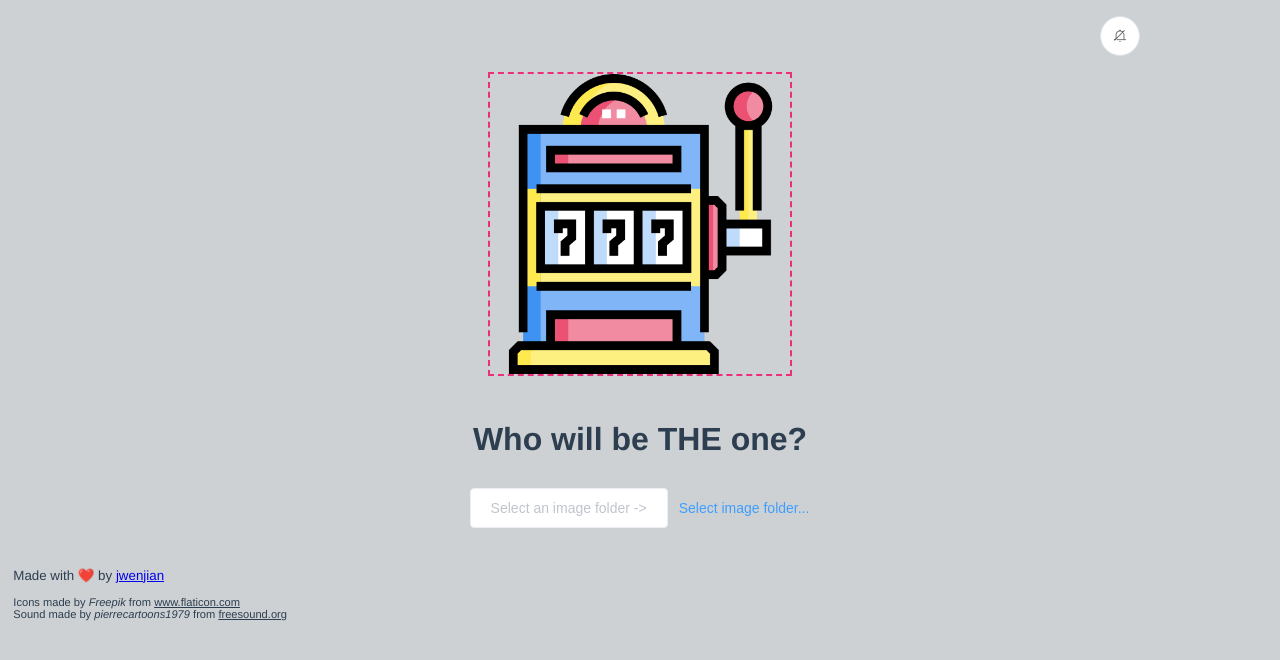
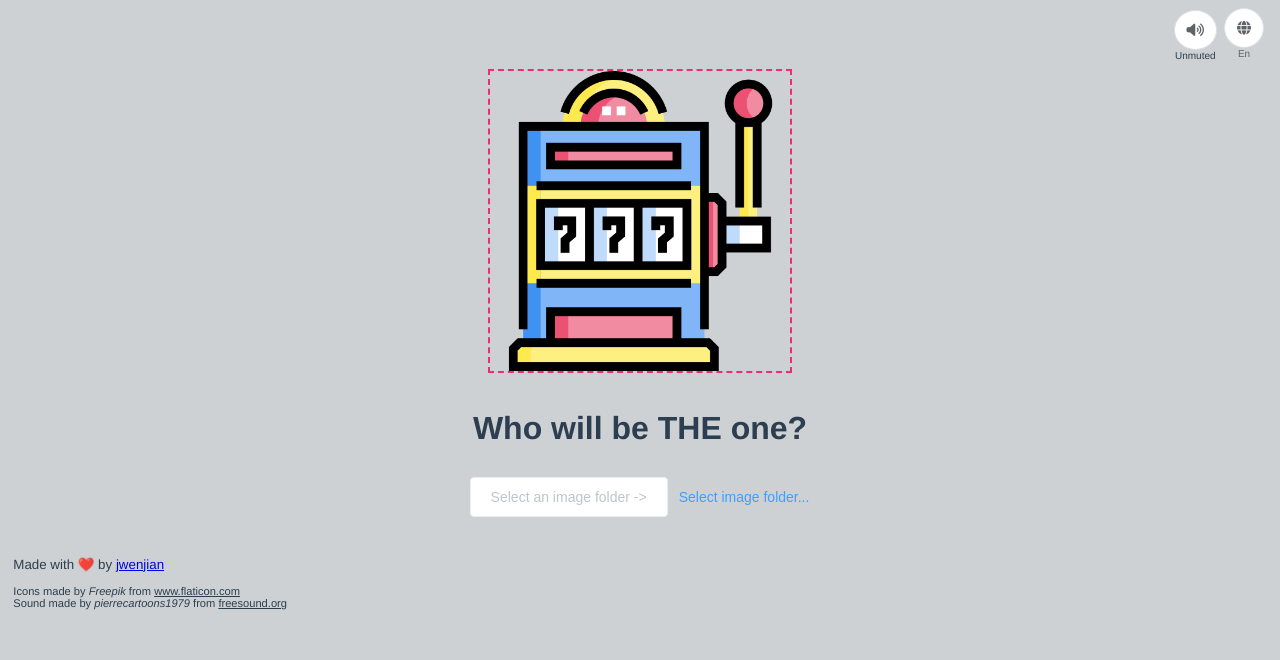
Before and after one commit to jwenjian/lucky-you, a Vue app: page / in a window 1280 px wide. Shown: the top 660 px of the page. Built offline with nearby package versions, Linux system fonts and the light colour scheme; no server answers.

Commit message:
use fontawesome done use flex to layout toolbar row done add lang select btn done add sound control btn done

```diff
--- a/public/index.html
+++ b/public/index.html
@@ -6,6 +6,7 @@
     <meta name="viewport" content="width=device-width,initial-scale=1.0">
     <link rel="icon" href="<%= BASE_URL %>favicon.ico">
     <title><%= htmlWebpackPlugin.options.title %></title>
+    <script src="/js/fa.js"></script>
   </head>
   <body>
     <noscript>
--- a/src/App.vue
+++ b/src/App.vue
@@ -1,8 +1,25 @@
 <template>
   <div id="app">
-    <el-row justify="space-between" class="toobar-row">
-      <el-col :span="6" :offset="18">
-        <el-button class="toobar-btn" :icon="soundBtnIcon" circle @click="toggleSound"></el-button>
+    <el-row justify="space-between" class="toolbar-row">
+      <el-col :span="6" :offset="18" class="toolbar-section">
+        <div class="toolbar-btn-wrapper">
+          <el-button class="toolbar-btn" circle @click="toggleSound">
+            <i :class="soundBtnIcon"></i>
+          </el-button>
+          <span class="toolbar-btn-status">{{ soundBtnStatus }}</span>
+        </div>
+        <div class="toolbar-btn-wrapper">
+          <el-dropdown trigger="click" class="toolbar-btn" @command="onLangChange">
+            <el-button class="toolbar-btn" circle>
+              <i class="fas fa-globe"></i>
+            </el-button>
+            <span class="toolbar-btn-status">{{ selectedLang }}</span>
+            <el-dropdown-menu slot="dropdown">
+              <el-dropdown-item command="en">🇬🇧</el-dropdown-item>
+              <el-dropdown-item command="zh">🇨🇳</el-dropdown-item>
+            </el-dropdown-menu>
+          </el-dropdown>
+        </div>
       </el-col>
     </el-row>
     <el-row justify="space-between" class="img-row">
@@ -75,15 +92,22 @@ export default {
         rolling: null,
         success: null
       },
-      isPlaySound: true
+      isPlaySound: true,
+      selectedLang: "En"
     };
   },
   computed: {
     soundBtnIcon() {
-      return this.isPlaySound ? "el-icon-close-notification" : "el-icon-bell";
+      return this.isPlaySound ? "fas fa-volume-up" : "fas fa-volume-mute";
+    },
+    soundBtnStatus() {
+      return this.isPlaySound ? "Unmuted" : "Muted";
     }
   },
   methods: {
+    onLangChange(e) {
+      console.log(e);
+    },
     toggleSound() {
       this.isPlaySound = !this.isPlaySound;
       let msg = this.isPlaySound ? "Unmuted" : "Muted";
@@ -283,7 +307,7 @@ html body {
   width: 300px;
   height: 300px;
   overflow: hidden;
-  margin: 1em auto;
+  margin: 0.5em auto;
   display: block;
   border: 2px #ec2d7a dashed;
 }
@@ -312,7 +336,24 @@ html body {
   display: block;
   font-size: smaller;
 }
-.toobar-row {
-  margin-top: 1em;
+.toolbar-row {
+  margin-top: 0.5em;
+}
+.toolbar-btn {
+  margin-left: 0.5em;
+}
+.toolbar-btn-status {
+  display: block;
+  font-size: x-small;
+  color: var(--primary);
+}
+.toolbar-section {
+  display: flex;
+  justify-content: flex-end;
+  padding-right: 1em;
+}
+.toolbar-btn-wrapper {
+  margin-left: 0;
+  align-content: flex-end;
 }
 </style>
```
Also changed, not shown: package.json (line endings or trailing spaces), public/js/fa.js (added), 1 other file (tests, documents, lock files or other folders).
